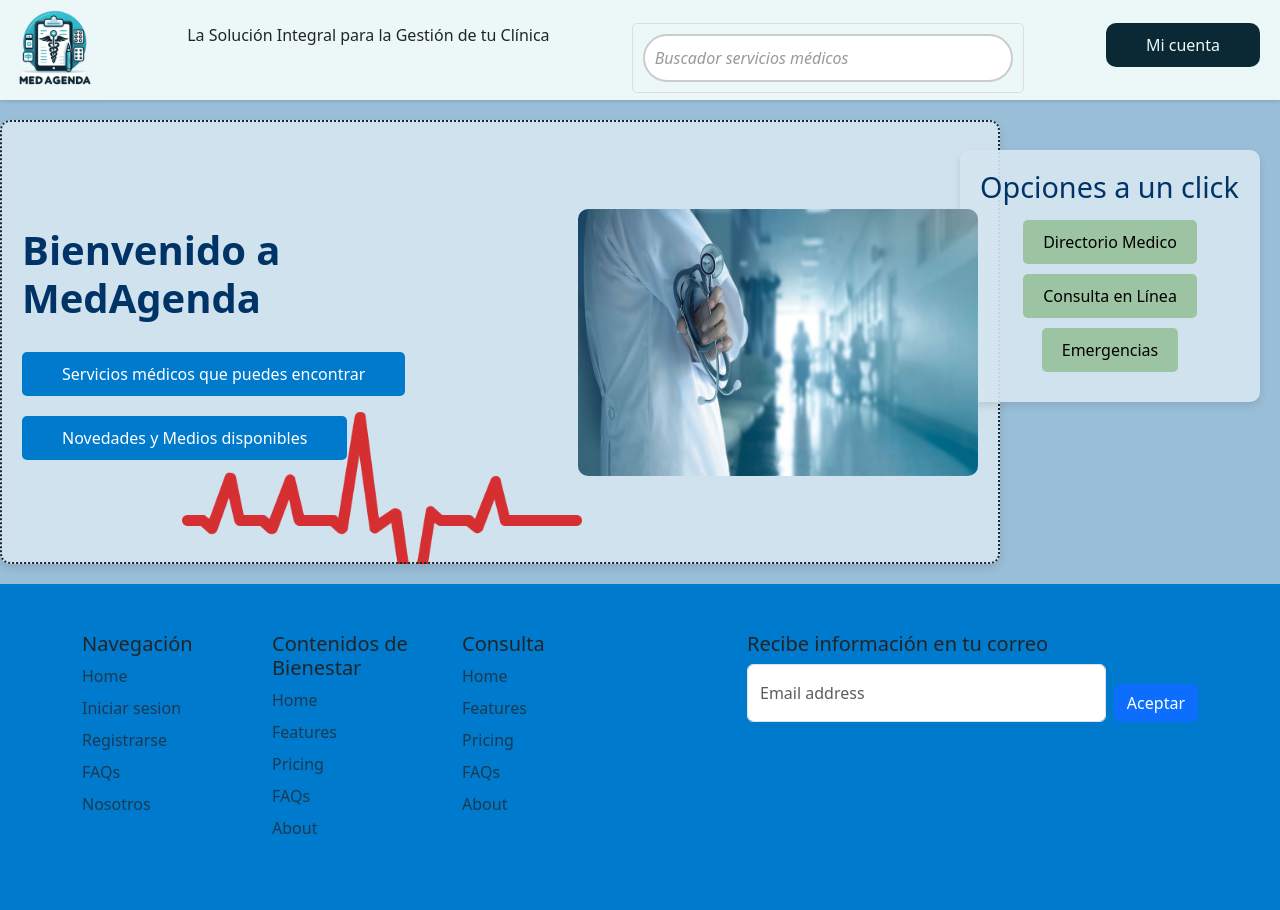
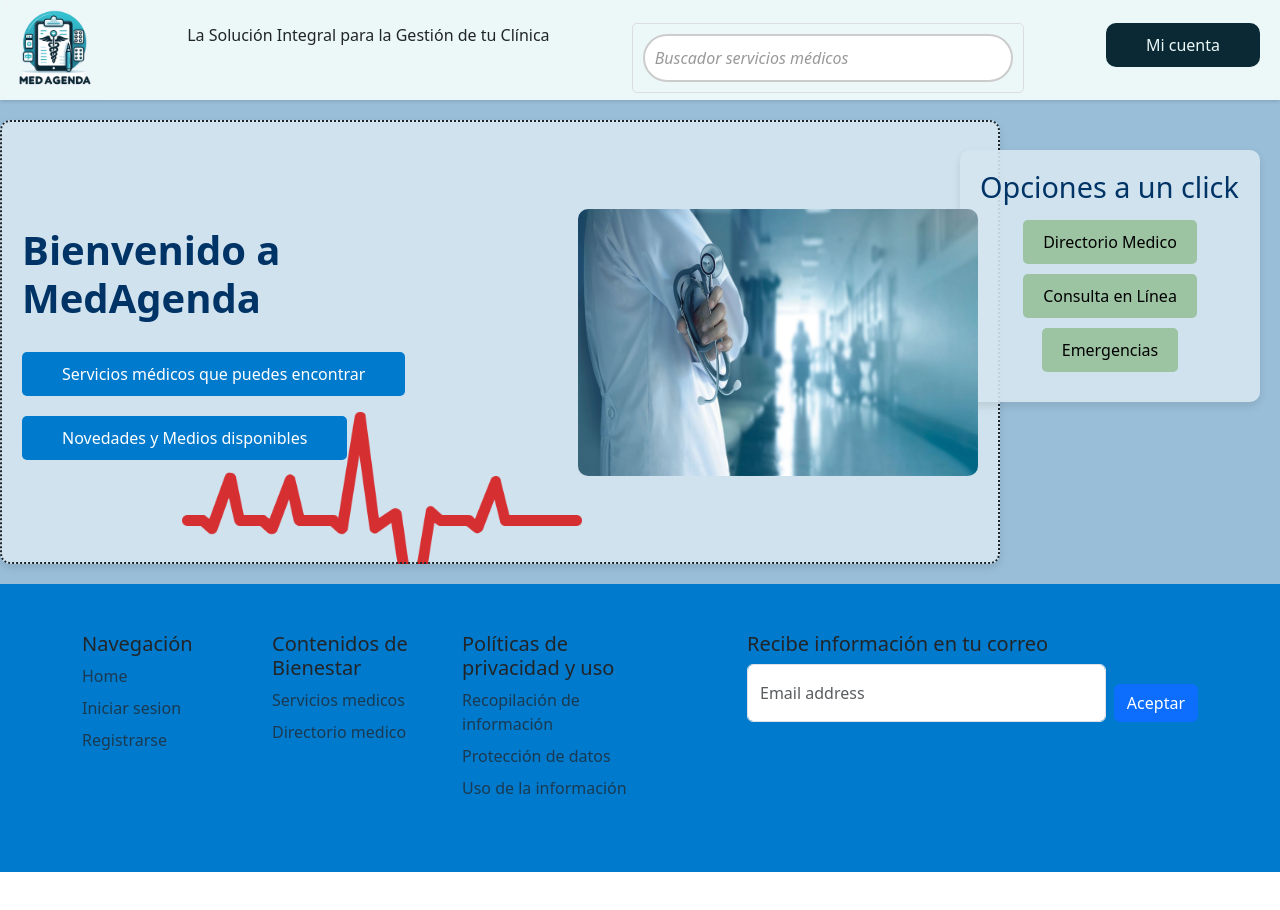
Before and after one commit to PirrY/MedAgenda, a React (Vite) app: page / in a window 1280 px wide. After the commit the page ends 872 px from the top, so only its background shows below. Built offline with nearby package versions, Linux system fonts and the light colour scheme.

Commit message:
Cambios en la estructura del footer

```diff
--- a/src/components/molecules/Footer.jsx
+++ b/src/components/molecules/Footer.jsx
@@ -19,12 +19,6 @@ export default function Footer() {
               <li className="nav-item mb-2">
                 <a href="#" className="nav-link p-0 text-body-secondary">Registrarse</a>
               </li>
-              <li className="nav-item mb-2">
-                <a href="#" className="nav-link p-0 text-body-secondary">FAQs</a>
-              </li>
-              <li className="nav-item mb-2">
-                <a href="#" className="nav-link p-0 text-body-secondary">Nosotros</a>
-              </li>
             </ul>
           </div>
 
@@ -32,40 +26,25 @@ export default function Footer() {
             <h5>Contenidos de Bienestar</h5>
             <ul className="nav flex-column">
               <li className="nav-item mb-2">
-                <a href="#" className="nav-link p-0 text-body-secondary">Home</a>
+                <a href="#" className="nav-link p-0 text-body-secondary">Servicios medicos</a>
               </li>
               <li className="nav-item mb-2">
-                <a href="#" className="nav-link p-0 text-body-secondary">Features</a>
-              </li>
-              <li className="nav-item mb-2">
-                <a href="#" className="nav-link p-0 text-body-secondary">Pricing</a>
-              </li>
-              <li className="nav-item mb-2">
-                <a href="#" className="nav-link p-0 text-body-secondary">FAQs</a>
-              </li>
-              <li className="nav-item mb-2">
-                <a href="#" className="nav-link p-0 text-body-secondary">About</a>
+                <a href="#" className="nav-link p-0 text-body-secondary">Directorio medico</a>
               </li>
             </ul>
           </div>
 
           <div className="col-6 col-md-2 mb-3">
-            <h5>Consulta</h5>
+            <h5>Políticas de privacidad y uso</h5>
             <ul className="nav flex-column">
               <li className="nav-item mb-2">
-                <a href="#" className="nav-link p-0 text-body-secondary">Home</a>
+                <a href="#" className="nav-link p-0 text-body-secondary">Recopilación de información</a>
               </li>
               <li className="nav-item mb-2">
-                <a href="#" className="nav-link p-0 text-body-secondary">Features</a>
+                <a href="#" className="nav-link p-0 text-body-secondary">Protección de datos</a>
               </li>
               <li className="nav-item mb-2">
-                <a href="#" className="nav-link p-0 text-body-secondary">Pricing</a>
-              </li>
-              <li className="nav-item mb-2">
-                <a href="#" className="nav-link p-0 text-body-secondary">FAQs</a>
-              </li>
-              <li className="nav-item mb-2">
-                <a href="#" className="nav-link p-0 text-body-secondary">About</a>
+                <a href="#" className="nav-link p-0 text-body-secondary">Uso de la información</a>
               </li>
             </ul>
           </div>
```
